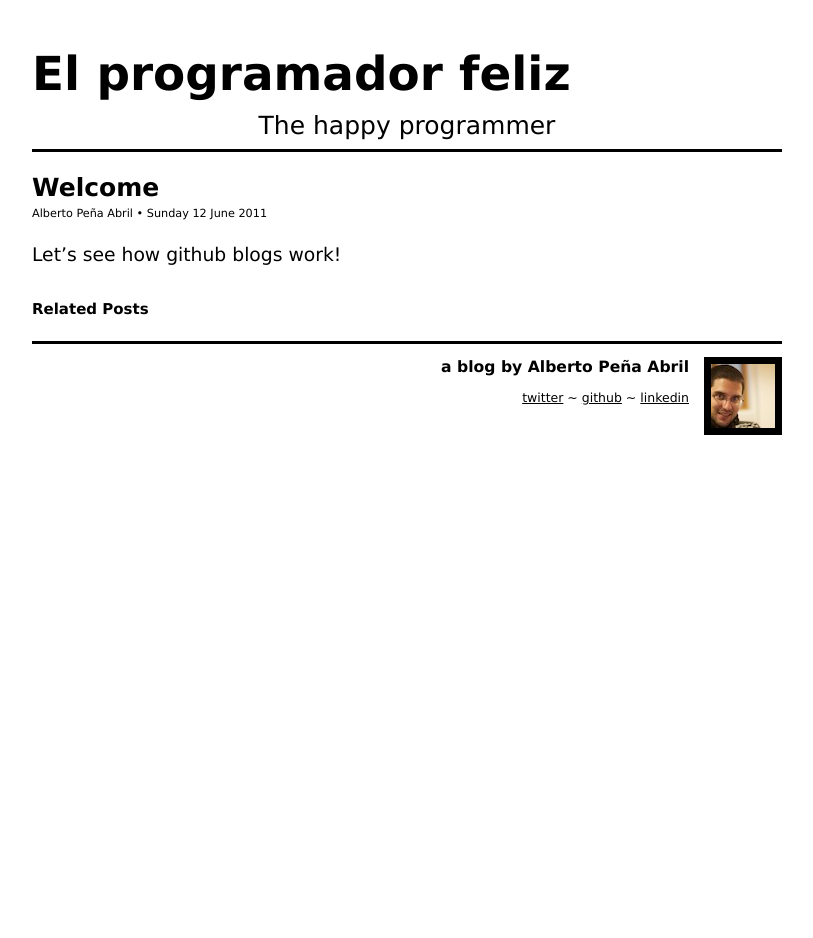
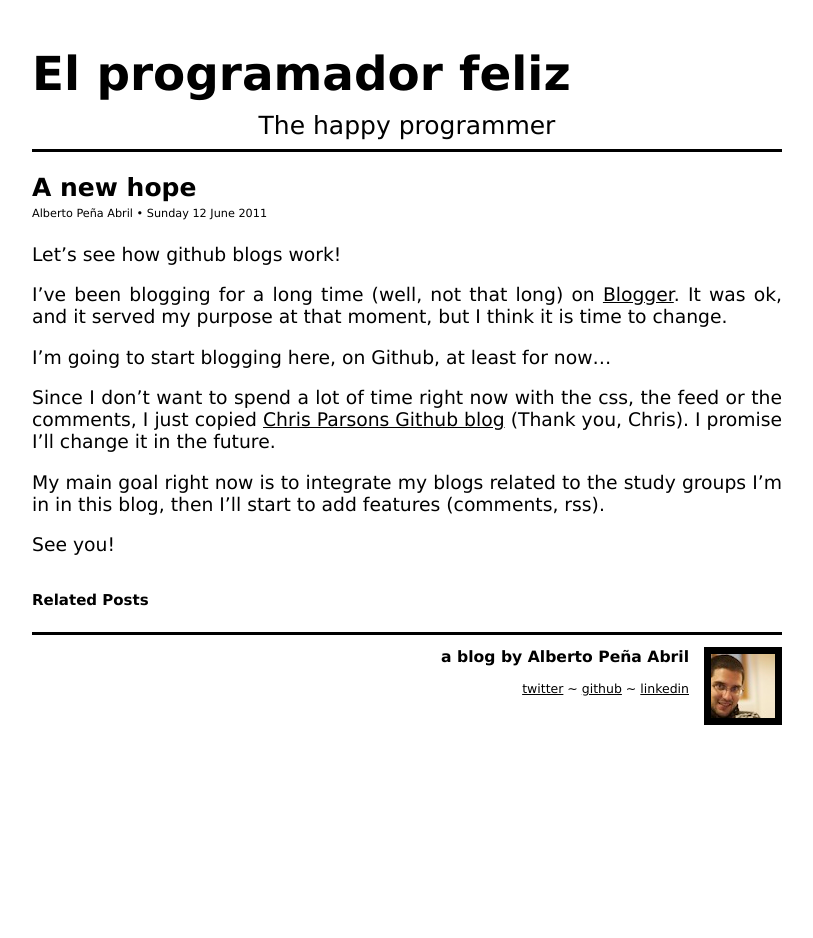
Before and after one commit to plagelao/plagelao.github.com, a Jekyll site: the page built from _posts/2011-06-12-hello-world.markdown, in a window 1280 px wide. Shown: the whole page, without its empty margins (233-1046 px from the left). Built offline with Jekyll 4.4.1, drawn with Linux system fonts in a browser that asks for light colours.

Commit message:
Updates the first post

```diff
--- a/_posts/2011-06-12-hello-world.markdown
+++ b/_posts/2011-06-12-hello-world.markdown
@@ -1,8 +1,18 @@
 ---
 layout: post
-title: Welcome
-date: 2011-06-12 15:54:00 +00:00
+title: A new hope
+date: 2011-06-12 17:00:00 +00:00
 categories:
   - meta
 ---
 Let's see how github blogs work!
+
+I've been blogging for a long time (well, not that long) on [Blogger](http://plagelao.blogspot.com). It was ok, and it served my purpose at that moment, but I think it is time to change.
+
+I'm going to start blogging here, on Github, at least for now...
+
+Since I don't want to spend a lot of time right now with the css, the feed or the comments, I just copied [Chris Parsons Github blog](https://github.com/chrismdp/chrismdp.github.com) (Thank you, Chris). I promise I'll change it in the future.
+
+My main goal right now is to integrate my blogs related to the study groups I'm in in this blog, then I'll start to add features (comments, rss).
+
+See you!
```
